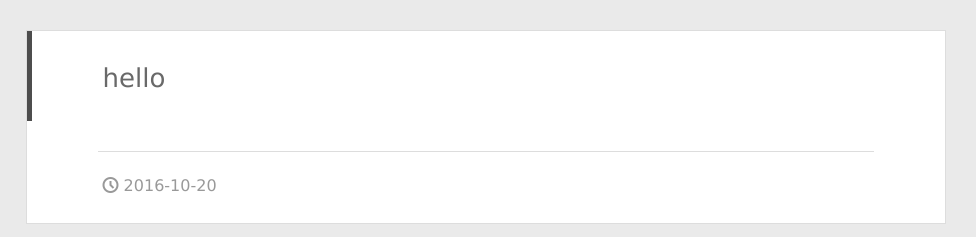
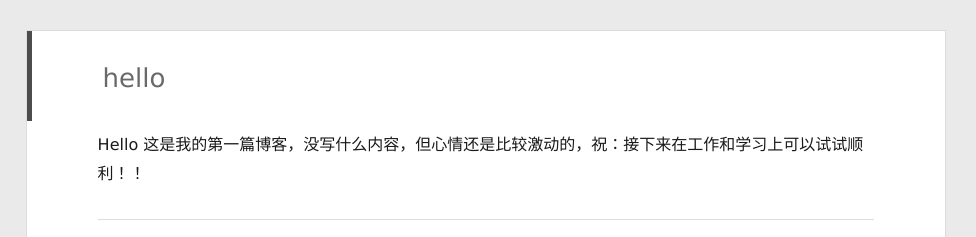
Before and after one commit to zhengjunxiang/zhengjunxiang.github.io, a plain HTML site: page 2016/10/20/hello/index.html in a window 1280 px wide. Shown: the top 237 px of the page, 304-1280 px from the left. Drawn offline with Linux system fonts and the light colour scheme.

Commit message:
Site updated: 2016-10-20 19:01:28

```diff
--- a/2016/10/20/hello/index.html
+++ b/2016/10/20/hello/index.html
@@ -6,13 +6,16 @@
   <meta http-equiv="X-UA-Compatible" content="IE=edge" >
   <title>hello | Hexo</title>
   <meta name="viewport" content="width=device-width, initial-scale=1, maximum-scale=1">
-  <meta property="og:type" content="article">
+  <meta name="description" content="Hello 这是我的第一篇博客，没写什么内容，但心情还是比较激动的，祝：接下来在工作和学习上可以试试顺利！！">
+<meta property="og:type" content="article">
 <meta property="og:title" content="hello">
 <meta property="og:url" content="http://yoursite.com/2016/10/20/hello/index.html">
 <meta property="og:site_name" content="Hexo">
-<meta property="og:updated_time" content="2016-10-20T06:40:15.000Z">
+<meta property="og:description" content="Hello 这是我的第一篇博客，没写什么内容，但心情还是比较激动的，祝：接下来在工作和学习上可以试试顺利！！">
+<meta property="og:updated_time" content="2016-10-20T11:00:55.000Z">
 <meta name="twitter:card" content="summary">
 <meta name="twitter:title" content="hello">
+<meta name="twitter:description" content="Hello 这是我的第一篇博客，没写什么内容，但心情还是比较激动的，祝：接下来在工作和学习上可以试试顺利！！">
 
     <link rel="alternative" href="/atom.xml" title="Hexo" type="application/atom+xml">
 
@@ -154,6 +157,7 @@
 
     <div class="article-entry" itemprop="articleBody">
 
+        <p>Hello 这是我的第一篇博客，没写什么内容，但心情还是比较激动的，祝：接下来在工作和学习上可以试试顺利！！</p>
 
 
     </div>
```
Also changed, not shown: index.html (+1 -0 lines).
